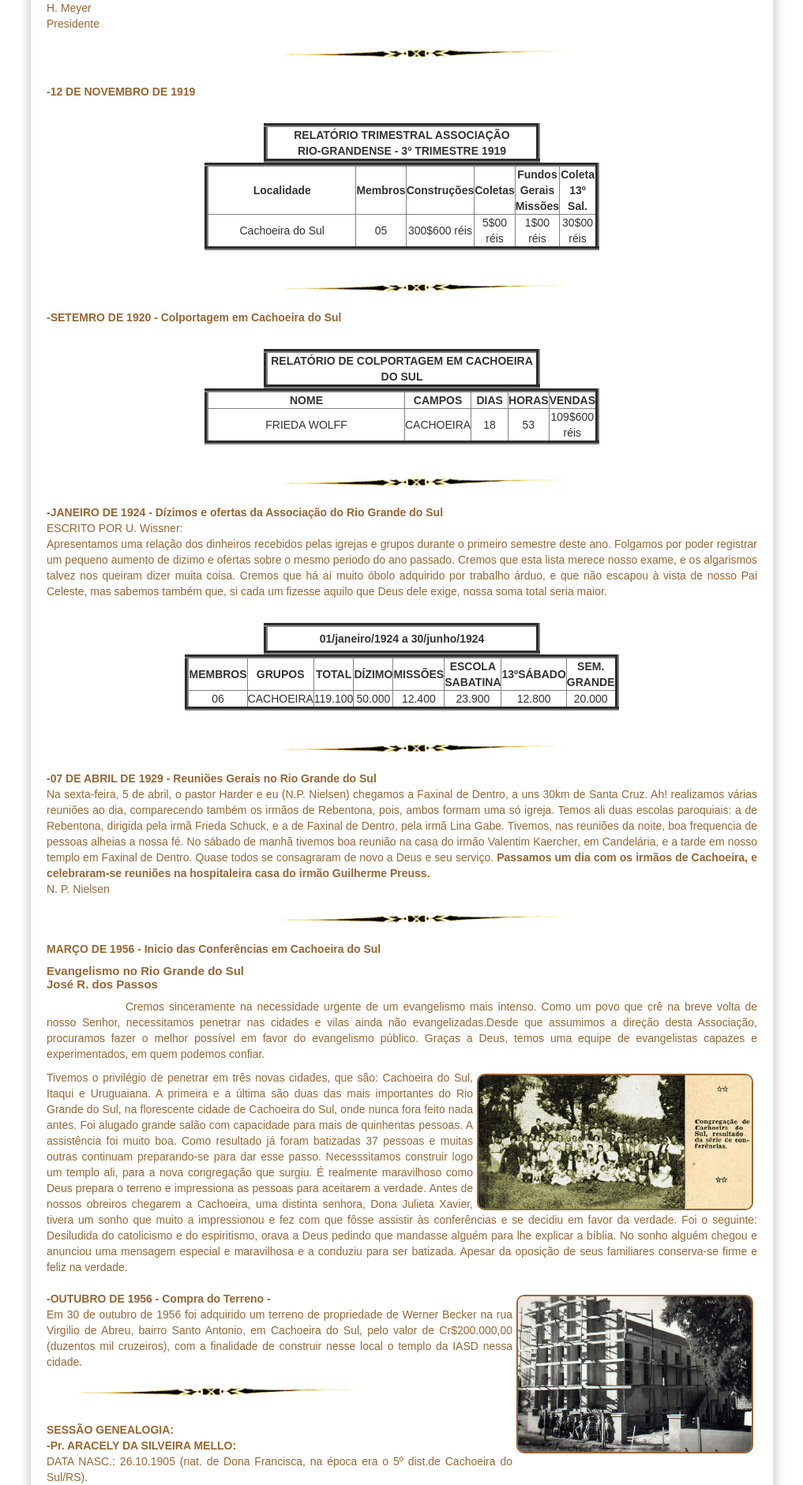
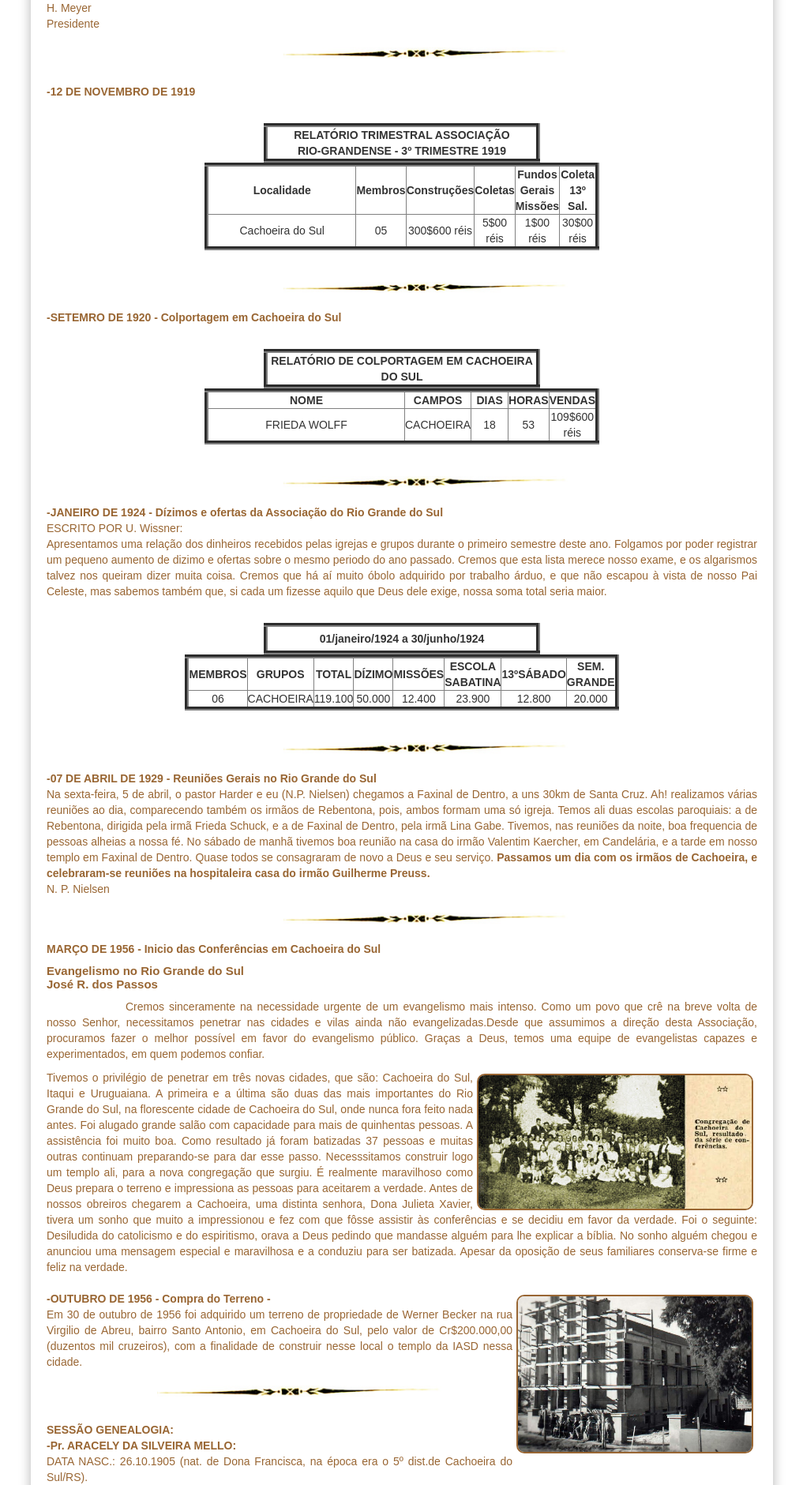
Before and after one commit to claudiovargas1955/claudiovargas1955.github.io, a Jekyll site: the page built from _pages/história-da-iasd-cachoeira.html, in a window 1280 px wide. Shown: the part 2616-4497 px from the top of the page at 79% size, without its empty margins (131-1148 px from the left). Built offline with Jekyll 4.4.1, drawn with Linux system fonts in a browser that asks for light colours; some web fonts are replaced.

Commit message:
Update história-da-iasd-cachoeira.html

```diff
--- a/_pages/história-da-iasd-cachoeira.html
+++ b/_pages/história-da-iasd-cachoeira.html
@@ -96,7 +96,7 @@ tr:hover{
 
   .dir4{
         align: center;
-        margin-left: 0px;
+        margin-left: 100px;
         margin-top: 20px;
         margin-botton: 40px;
         padding-left: 40px;
```
